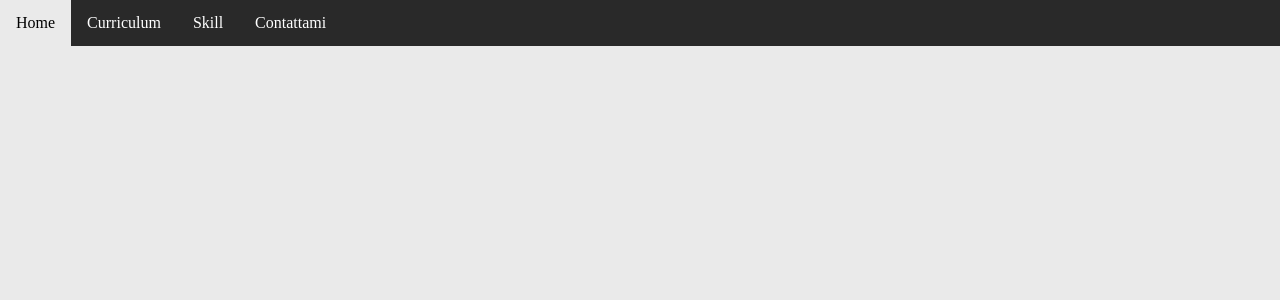
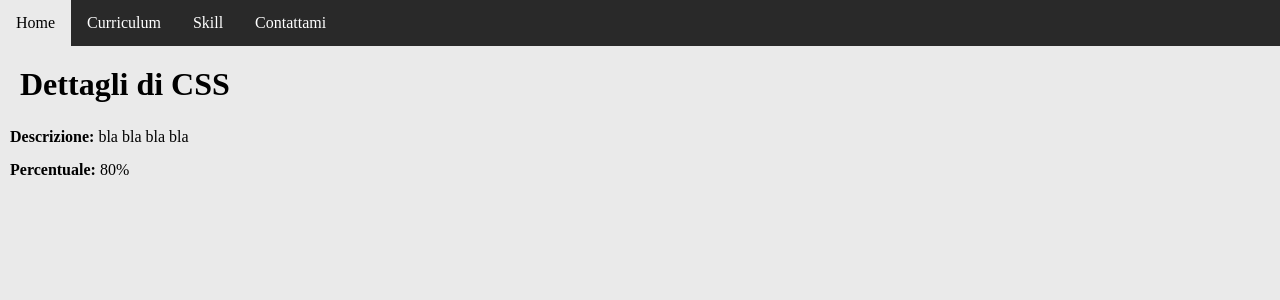
Before and after one commit to AlessandroAmen/curriculum2, a React (Vite) app in the folder Curriculum2/: page /pages/skill/css in a window 1280 px wide. Shown: the top 300 px of the page. Built offline with nearby package versions, Linux system fonts and the light colour scheme.

Commit message:
pagina skill dinamiche ma senza navbar

```diff
--- a/Curriculum2/package.json
+++ b/Curriculum2/package.json
@@ -10,8 +10,10 @@
     "preview": "vite preview"
   },
   "dependencies": {
+    "@reduxjs/toolkit": "^2.6.1",
     "react": "^19.0.0",
     "react-dom": "^19.0.0",
+    "react-redux": "^9.2.0",
     "react-router": "^7.5.0",
     "react-router-dom": "^7.5.0"
   },
--- a/Curriculum2/src/main.jsx
+++ b/Curriculum2/src/main.jsx
@@ -1,15 +1,19 @@
-import { StrictMode } from 'react'
-import { createRoot } from 'react-dom/client'
+import { StrictMode } from 'react';
+import { createRoot } from 'react-dom/client';
 import { BrowserRouter } from 'react-router-dom';
-import './index.css'
+import { Provider } from 'react-redux';
+import store from './store/store.js';
+import './index.css';
 import AppRoutes from './routes.jsx';
 import Navbar from './components/Navbar.jsx';
 
 createRoot(document.getElementById('root')).render(
   <StrictMode>
-    <BrowserRouter>
-      <Navbar />
-      <AppRoutes />
-    </BrowserRouter>
+    <Provider store={store}>
+      <BrowserRouter>
+        <Navbar />
+        <AppRoutes />
+      </BrowserRouter>
+    </Provider>
   </StrictMode>
-)
+);
--- /dev/null
+++ b/Curriculum2/src/pages/SkillDetail.jsx
@@ -0,0 +1,25 @@
+import React from 'react';
+import { useSelector } from 'react-redux';
+import { useParams } from 'react-router-dom';
+
+const SkillDetail = () => {
+  const { nome } = useParams();
+  const languages = useSelector(state => state.languages);
+
+
+  const language = languages.find(lang => lang.nome.toLowerCase() === nome);
+
+  if (!language) {
+    return <h2>Linguaggio non trovato</h2>;
+  }
+
+  return (
+    <div>
+      <h1>Dettagli di {language.nome}</h1>
+      <p><strong>Descrizione:</strong> {language.descrizione}</p>
+      <p><strong>Percentuale:</strong> {language.percentuale}</p>
+    </div>
+  );
+};
+
+export default SkillDetail;
--- a/Curriculum2/src/pages/curriculum.jsx
+++ b/Curriculum2/src/pages/curriculum.jsx
@@ -26,7 +26,7 @@ function Curriculum() {
         </div>
         <div className='dxcurriculum'>
 
-          <h3>SKill personali</h3>
+          <h3>Skill personali</h3>
           <p>Risoluzione dei problemi</p>
           <p>Lavoro di squadra</p>
           <p>Ottima conoscenza dell'inglese</p>
--- a/Curriculum2/src/pages/skill.jsx
+++ b/Curriculum2/src/pages/skill.jsx
@@ -1,12 +1,24 @@
-import Navbar from '../components/Navbar.jsx';
+import React from 'react';
+import { useSelector } from 'react-redux';
+import { Link } from 'react-router-dom';
 
-function Skill() {
+const Skill = () => {
+  // Prendi lo stato globale dal Redux store
+  const languages = useSelector(state => state.languages);
+
   return (
-    <>
-      <h1>Skill</h1>
-      <p>Pagina delle skill.</p>
-    </>
+    <div>
+      <ul>
+        {languages.map((language, index) => (
+          <li key={index}>
+            <Link to={`/pages/skill/${language.nome.toLowerCase()}`}>
+              {language.nome}
+            </Link>
+          </li>
+        ))}
+      </ul>
+    </div>
   );
-}
+};
 
 export default Skill;
--- a/Curriculum2/src/routes.jsx
+++ b/Curriculum2/src/routes.jsx
@@ -3,6 +3,7 @@ import App from './App.jsx';
 import Contatti from './pages/contatti.jsx';
 import Curriculum from './pages/curriculum.jsx';
 import Skill from './pages/skill.jsx';
+import SkillDetail from './pages/SkillDetail.jsx'
 
 function AppRoutes() {
   return (
@@ -11,6 +12,7 @@ function AppRoutes() {
       <Route path="/pages/contattami" element={<Contatti />} />
       <Route path="/pages/curriculum" element={<Curriculum />} />
       <Route path="/pages/skill" element={<Skill />} />
+      <Route path="/pages/skill/:nome" element={<SkillDetail />} />
     </Routes>
   );
 }
--- /dev/null
+++ b/Curriculum2/src/store/languagesSlice.js
@@ -0,0 +1,27 @@
+import { createSlice } from '@reduxjs/toolkit';
+
+const initialState = [
+  {
+    nome: "HTML",
+    descrizione: "bla bla bla bla",
+    percentuale: "90%",
+  },
+  {
+    nome: "CSS",
+    descrizione: "bla bla bla bla",
+    percentuale: "80%",
+  },
+  {
+    nome: "JavaScript",
+    descrizione: "bla bla bla bla",
+    percentuale: "75%",
+  },
+];
+
+const languagesSlice = createSlice({
+  name: 'languages',
+  initialState,
+  reducers: {},
+});
+
+export default languagesSlice.reducer;
--- /dev/null
+++ b/Curriculum2/src/store/store.js
@@ -0,0 +1,10 @@
+import { configureStore } from '@reduxjs/toolkit';
+import languagesReducer from './languagesSlice';
+
+const store = configureStore({
+  reducer: {
+    languages: languagesReducer,
+  },
+});
+
+export default store;
```
Also changed, not shown: 1 other file (tests, documents, lock files or other folders).
